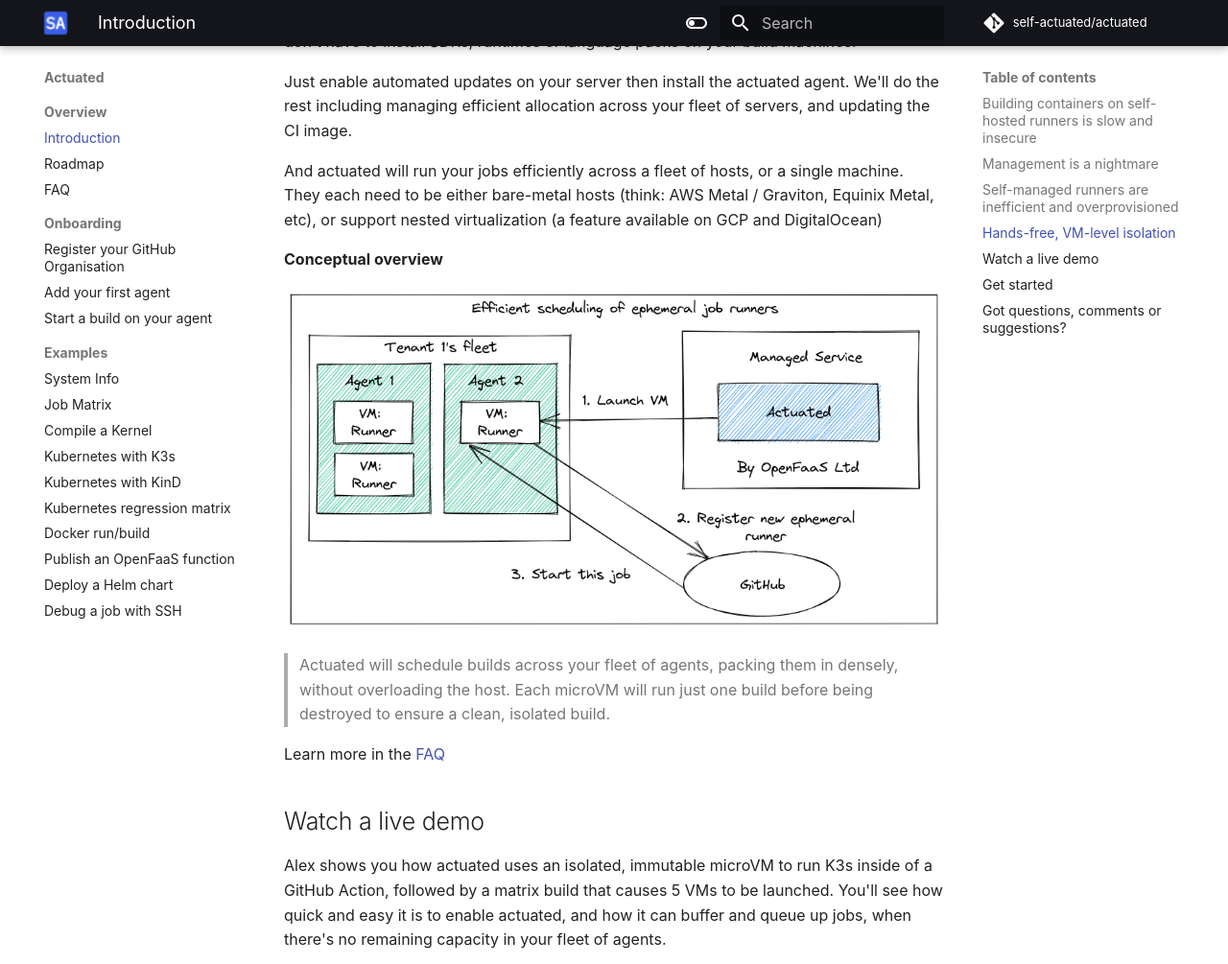
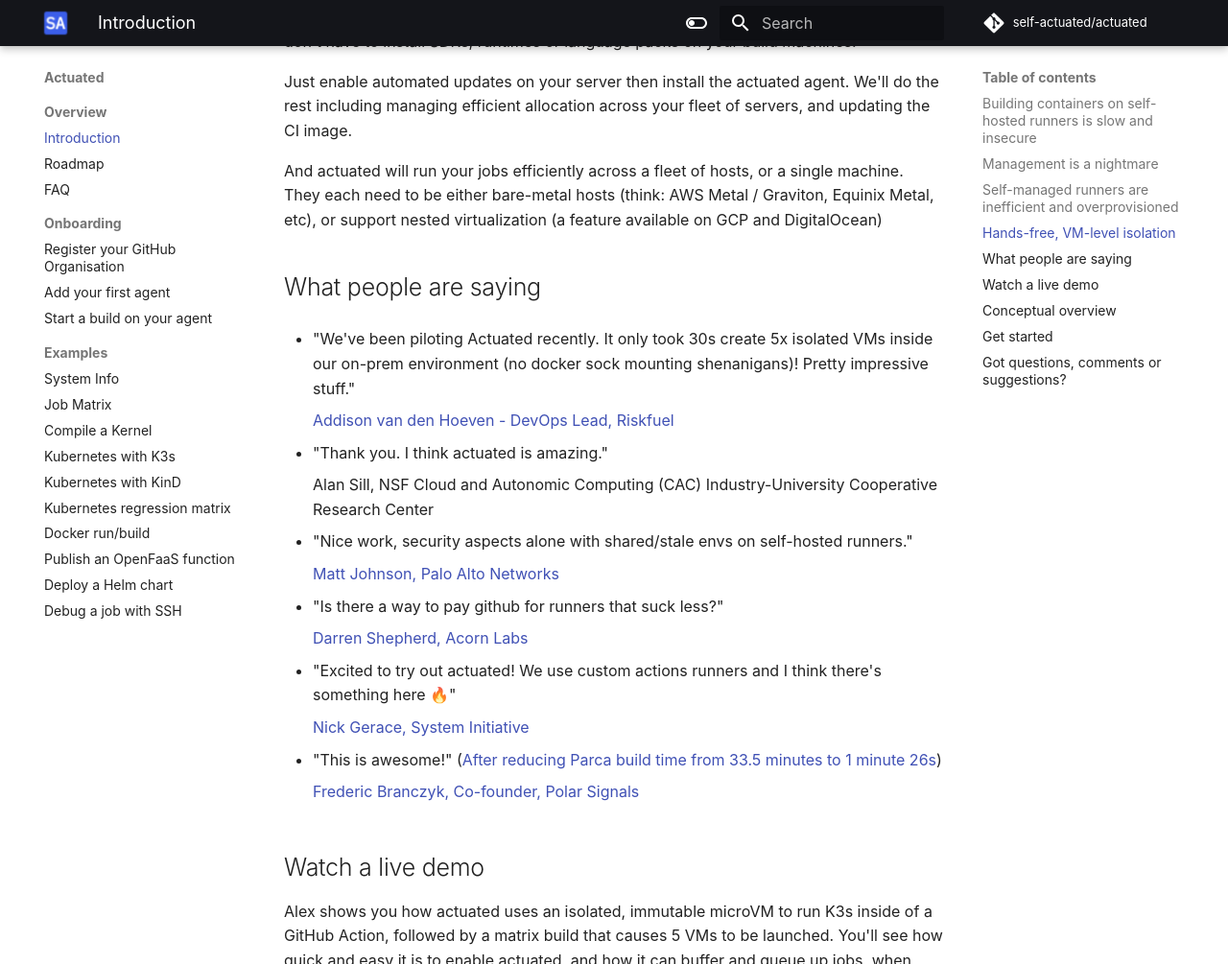
Before and after one commit to welteki/docs.actuated.dev, an MkDocs documentation site: the page built from docs/index.md, in a window 1280 px wide and 1400 px high, scrolled down 1680 px, cut to the strip 0-1005 px from the top of the window. Shown: the whole strip at 96% size. Built offline with MkDocs 1.6.1 and Material for MkDocs 9.7.7, drawn with Linux system fonts in a browser that asks for light colours; some web fonts are replaced; some of the changed text lies outside the part shown.

Commit message:
Add what people are saying
Signed-off-by: Alex Ellis (OpenFaaS Ltd) <alexellis2@gmail.com>

```diff
--- a/docs/index.md
+++ b/docs/index.md
@@ -42,13 +42,32 @@
 
 And actuated will run your jobs efficiently across a fleet of hosts, or a single machine. They each need to be either bare-metal hosts (think: AWS Metal / Graviton, Equinix Metal, etc), or support nested virtualization (a feature available on GCP and DigitalOcean)
 
-**Conceptual overview**
 
-![Conceptual flow of starting up a new ephemeral runner](images/conceptual-high-level.png)
+## What people are saying
 
-> Actuated will schedule builds across your fleet of agents, packing them in densely, without overloading the host. Each microVM will run just one build before being destroyed to ensure a clean, isolated build.
+* "We've been piloting Actuated recently. It only took 30s create 5x isolated VMs inside our on-prem environment (no docker sock mounting shenanigans)! Pretty impressive stuff."
 
-Learn more in the [FAQ](faq.md)
+    [Addison van den Hoeven - DevOps Lead, Riskfuel](https://twitter.com/AddisonvdH/status/1588164307057102848?s=20&t=fMWKRXrmy3tE4C5CsMXKmQ)
+
+* "Thank you. I think actuated is amazing."
+
+    Alan Sill, NSF Cloud and Autonomic Computing (CAC) Industry-University Cooperative Research Center
+
+* "Nice work, security aspects alone with shared/stale envs on self-hosted runners."
+
+    [Matt Johnson, Palo Alto Networks](https://twitter.com/Metahertz/status/1573674735103348737?s=20&t=0K5tJD9BoaFjmJDqT9UxAw)
+
+* "Is there a way to pay github for runners that suck less?"
+
+    [Darren Shepherd, Acorn Labs](https://twitter.com/ibuildthecloud/status/1291571371357564928?s=20&t=0K5tJD9BoaFjmJDqT9UxAw)
+
+* "Excited to try out actuated! We use custom actions runners and I think there's something here 🔥"
+
+    [Nick Gerace, System Initiative](https://twitter.com/search?q=%40nickgeracehacks%20actuated&src=typed_query&f=top)
+
+* "This is awesome!" ([After reducing Parca build time from 33.5 minutes to 1 minute 26s](https://twitter.com/alexellisuk/status/1583089248084729856?s=20&t=0K5tJD9BoaFjmJDqT9UxAw))
+
+    [Frederic Branczyk, Co-founder, Polar Signals](https://twitter.com/fredbrancz/status/1583093268287741954?s=20&t=fMWKRXrmy3tE4C5CsMXKmQ)
 
 ## Watch a live demo
 
@@ -57,6 +76,14 @@
 <iframe width="560" height="315" src="https://www.youtube.com/embed/2o28iUC-J1w" title="YouTube video player" frameborder="0" allow="accelerometer; autoplay; clipboard-write; encrypted-media; gyroscope; picture-in-picture" allowfullscreen></iframe>
 
 You can also watch a webinar that Alex recorded with Richard Case from Weaveworks on how microVMs compare to containers and legacy VMs, [you'll see Alex's demo at: 1:13:19](https://www.youtube.com/watch?v=CYCsa5e2vqg?t=4399).
+
+## Conceptual overview
+
+![Conceptual flow of starting up a new ephemeral runner](images/conceptual-high-level.png)
+
+> Actuated will schedule builds across your fleet of agents, packing them in densely, without overloading the host. Each microVM will run just one build before being destroyed to ensure a clean, isolated build.
+
+Learn more in the [FAQ](faq.md)
 
 ## Get started
 
```
